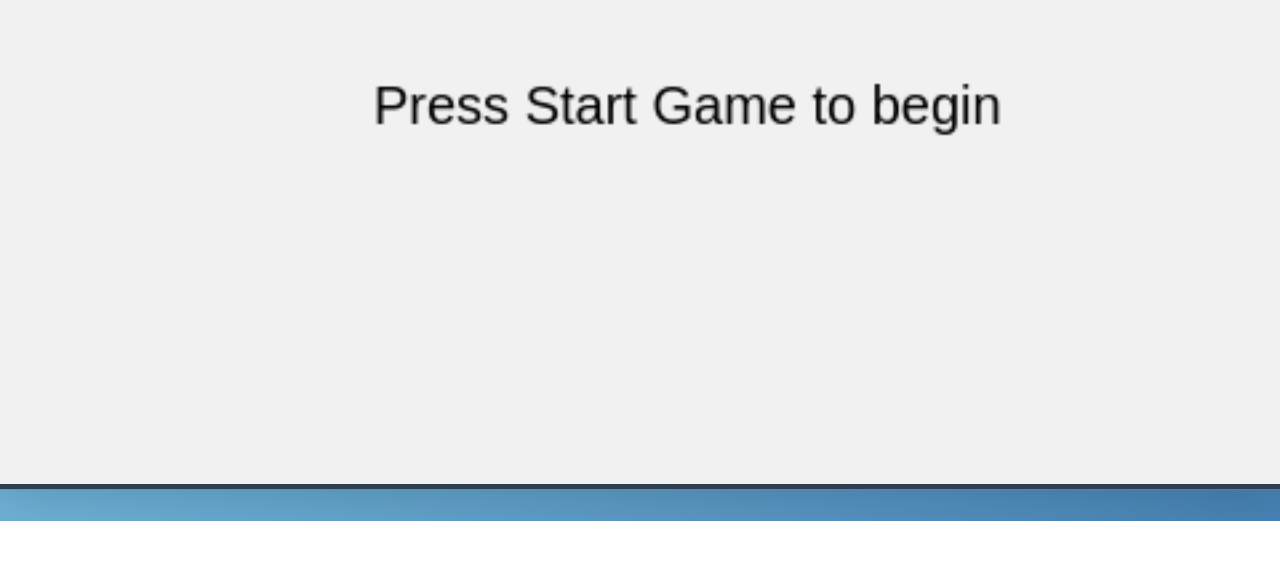
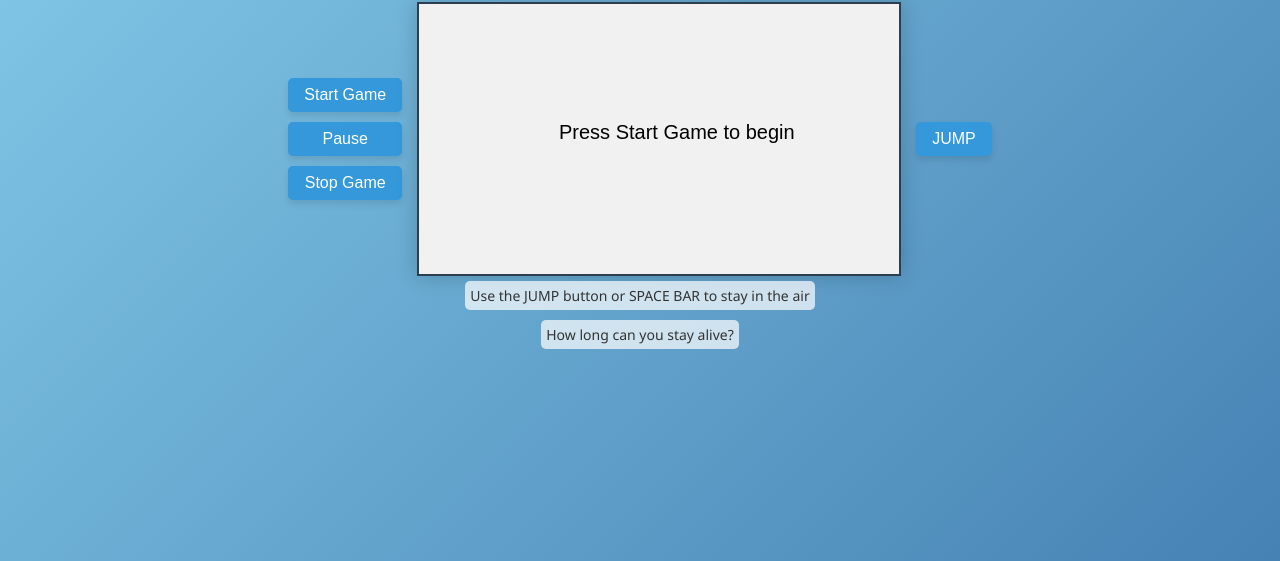
Before and after one commit to finn1817/my-flappy-bird, a plain HTML site: page index.html in a window 1280 px wide. Shown: the part 279-840 px from the top of the page. Before the commit the page ends 800 px from the top, so only its background shows below. Drawn offline with Linux system fonts and the light colour scheme.

Commit message:
index.html

```diff
--- a/index.html
+++ b/index.html
@@ -5,30 +5,19 @@
     <meta name="viewport" content="width=device-width, initial-scale=1.0">
     <title>Dan's attempt at something like Flappy Bird</title>
     <style>
-        html, body {
-            margin: 0;
-            padding: 0;
-            overflow: hidden;
-            height: 100%;
-            width: 100%;
-        }
         body {
             font-family: 'Segoe UI', Tahoma, Geneva, Verdana, sans-serif;
             text-align: center;
             background: linear-gradient(135deg, #87CEEB, #4682B4);
+            margin: 0;
+            padding: 20px;
             color: #333;
+            height: 100vh;
             display: flex;
             flex-direction: column;
             align-items: center;
             justify-content: center;
-        }
-        #gameContainer {
-            display: flex;
-            flex-direction: column;
-            align-items: center;
-            justify-content: center;
-            height: 100vh;
-            width: 100vw;
+            overflow: hidden;
         }
         h1 {
             color: #2c3e50;
@@ -65,7 +54,18 @@
             background-color: #27ae60;
         }
         #gameControls {
+            display: flex;
+            justify-content: center;
             margin-bottom: 10px;
+        }
+        .game-wrapper {
+            display: flex;
+            align-items: center;
+        }
+        .side-controls {
+            display: flex;
+            flex-direction: column;
+            margin: 0 10px;
         }
         p {
             background-color: rgba(255, 255, 255, 0.7);
@@ -77,19 +77,21 @@
     </style>
 </head>
 <body>
-    <div id="gameContainer">
-        <h1>Dan's Flappy Bird!</h1>
-        <div id="gameControls">
+    <h1>Dan's Flappy Bird!</h1>
+    <div class="game-wrapper">
+        <div class="side-controls">
             <button id="startBtn" class="button">Start Game</button>
             <button id="pauseBtn" class="button">Pause</button>
             <button id="stopBtn" class="button">Stop Game</button>
         </div>
         <canvas id="gameCanvas" width="480" height="270"></canvas>
-        <button id="jumpBtn" class="button">JUMP</button>
-        <button id="newGameBtn" class="button">Start New Game</button>
-        <p>Use the JUMP button or SPACE BAR to stay in the air</p>
-        <p>How long can you stay alive?</p>
+        <div class="side-controls">
+            <button id="jumpBtn" class="button">JUMP</button>
+            <button id="newGameBtn" class="button">New Game</button>
+        </div>
     </div>
+    <p>Use the JUMP button or SPACE BAR to stay in the air</p>
+    <p>How long can you stay alive?</p>
 
     <script>
         const canvas = document.getElementById('gameCanvas');
@@ -252,33 +254,6 @@
         ctx.fillStyle = 'black';
         ctx.font = '20px Arial';
         ctx.fillText('Press Start Game to begin', canvas.width / 2 - 100, canvas.height / 2);
-
-        // Resize function to maintain aspect ratio
-        function resizeGame() {
-            const gameContainer = document.getElementById('gameContainer');
-            const gameAspectRatio = canvas.width / canvas.height;
-            const windowAspectRatio = window.innerWidth / window.innerHeight;
-
-            let newWidth, newHeight;
-
-            if (windowAspectRatio > gameAspectRatio) {
-                newHeight = window.innerHeight;
-                newWidth = newHeight * gameAspectRatio;
-            } else {
-                newWidth = window.innerWidth;
-                newHeight = newWidth / gameAspectRatio;
-            }
-
-            gameContainer.style.width = `${newWidth}px`;
-            gameContainer.style.height = `${newHeight}px`;
-
-            const scale = Math.min(newWidth / canvas.width, newHeight / canvas.height);
-            canvas.style.transform = `scale(${scale})`;
-        }
-
-        // Call resizeGame initially and on window resize
-        resizeGame();
-        window.addEventListener('resize', resizeGame);
     </script>
 </body>
 </html>
```
